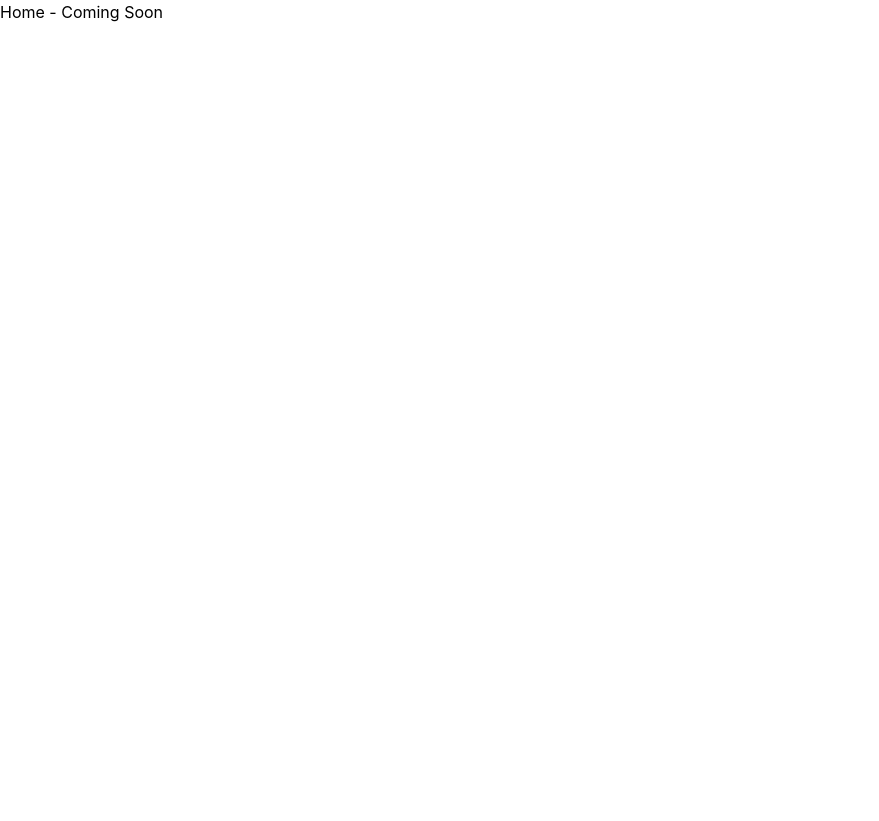
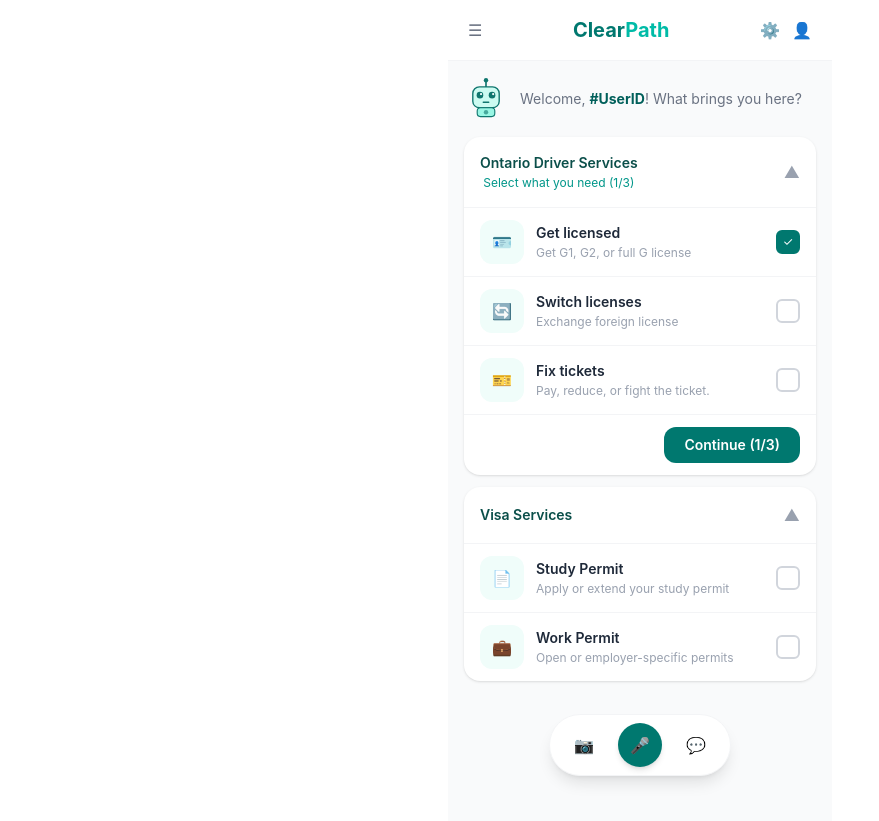
Before and after one commit to Viessley/ClearPath, a React (Vite) app in the folder clearpath-frontend/: page / in a window 1280 px wide. Shown: the whole page, without its empty margins (0-879 px from the left). Before the commit the page ends 800 px from the top, so only its background shows below. Built offline with nearby package versions, Linux system fonts and the light colour scheme.

Commit message:
feat: homepage initial build

```diff
--- a/clearpath-frontend/package.json
+++ b/clearpath-frontend/package.json
@@ -11,6 +11,7 @@
   },
   "dependencies": {
     "@tailwindcss/vite": "^4.2.1",
+    "@vitejs/plugin-react": "^5.1.4",
     "react": "^19.2.0",
     "react-dom": "^19.2.0",
     "react-router-dom": "^7.13.1",
--- a/clearpath-frontend/src/Pages/HomePage.jsx
+++ b/clearpath-frontend/src/Pages/HomePage.jsx
@@ -1,3 +1,56 @@
+import { useState } from 'react'
+import TopBar from '../components/layout/TopBar'
+import BottomBar from '../components/layout/BottomBar'
+import Mascot from '../components/shared/Mascot'
+import ServiceAccordion from '../components/home/ServiceAccordion'
+
+const SERVICES = [
+  {
+    category: "Ontario Driver Services",
+    items: [
+      { id: "get-licensed",   icon: "🪪", title: "Get licensed",    subtitle: "Get G1, G2, or full G license" },
+      { id: "switch-license", icon: "🔄", title: "Switch licenses", subtitle: "Exchange foreign license" },
+      { id: "fix-tickets",    icon: "🎫", title: "Fix tickets",     subtitle: "Pay, reduce, or fight the ticket." },
+    ],
+  },
+  {
+    category: "Visa Services",
+    items: [
+      { id: "study-permit", icon: "📄", title: "Study Permit", subtitle: "Apply or extend your study permit" },
+      { id: "work-permit",  icon: "💼", title: "Work Permit",  subtitle: "Open or employer-specific permits" },
+    ],
+  },
+]
+
 export default function HomePage() {
-  return <div>Home - Coming Soon</div>
+  const [selected, setSelected] = useState({ "get-licensed": true })
+
+  const toggleItem = (id) => setSelected(prev => ({ ...prev, [id]: !prev[id] }))
+
+  return (
+    <div className="max-w-sm mx-auto min-h-screen bg-gray-50 flex flex-col">
+      <TopBar />
+
+      <div className="flex-1 px-4 pt-4 pb-32">
+        {/* Greeting */}
+        <div className="flex items-center gap-3 mb-4">
+          <Mascot />
+          <p className="text-sm text-gray-500">Welcome, <strong className="text-teal-800">#UserID</strong>! What brings you here?</p>
+        </div>
+
+        {/* Services */}
+        {SERVICES.map(section => (
+          <ServiceAccordion
+            key={section.category}
+            category={section.category}
+            items={section.items}
+            selected={selected}
+            onToggle={toggleItem}
+          />
+        ))}
+      </div>
+
+      <BottomBar />
+    </div>
+  )
 }
--- a/clearpath-frontend/src/components/home/ServiceAccordion.jsx
+++ b/clearpath-frontend/src/components/home/ServiceAccordion.jsx
@@ -0,0 +1,52 @@
+import { useState } from 'react'
+import ServiceItem from './ServiceItem'
+
+export default function ServiceAccordion({ category, items, selected, onToggle }) {
+  const [isOpen, setIsOpen] = useState(true)
+
+  const selectedCount = items.filter(item => selected[item.id]).length
+
+  return (
+    <div className="bg-white rounded-2xl mb-3 shadow-sm overflow-hidden">
+
+      {/* Header */}
+      <button className="w-full flex items-center justify-between px-4 py-4"
+        onClick={() => setIsOpen(!isOpen)}>
+        <div>
+          <div className="text-sm font-semibold text-teal-900">{category}</div>
+          {selectedCount > 0 && (
+            <div className="text-xs text-teal-600 mt-0.5">
+              Select what you need ({selectedCount}/{items.length})
+            </div>
+          )}
+        </div>
+        <span className="text-gray-400">{isOpen ? '▲' : '▼'}</span>
+      </button>
+
+      {/* Items */}
+      {isOpen && (
+        <div>
+          {items.map(item => (
+            <ServiceItem
+              key={item.id}
+              icon={item.icon}
+              title={item.title}
+              subtitle={item.subtitle}
+              checked={!!selected[item.id]}
+              onToggle={() => onToggle(item.id)}
+            />
+          ))}
+
+          {/* Continue Button */}
+          {selectedCount > 0 && (
+            <div className="flex justify-end px-4 py-3 border-t border-gray-100">
+              <button className="bg-teal-700 text-white text-sm font-semibold px-5 py-2 rounded-xl">
+                Continue ({selectedCount}/{items.length})
+              </button>
+            </div>
+          )}
+        </div>
+      )}
+    </div>
+  )
+}
--- a/clearpath-frontend/src/components/home/ServiceItem.jsx
+++ b/clearpath-frontend/src/components/home/ServiceItem.jsx
@@ -0,0 +1,18 @@
+export default function ServiceItem({ icon, title, subtitle, checked, onToggle }) {
+  return (
+    <div className="flex items-center gap-3 px-4 py-3 border-t border-gray-100 cursor-pointer hover:bg-gray-50"
+      onClick={onToggle}>
+      <div className="w-11 h-11 bg-teal-50 rounded-xl flex items-center justify-center flex-shrink-0">
+        {icon}
+      </div>
+      <div className="flex-1">
+        <div className="text-sm font-semibold text-gray-800">{title}</div>
+        <div className="text-xs text-gray-400 mt-0.5">{subtitle}</div>
+      </div>
+      <div className={`w-6 h-6 rounded-md border-2 flex items-center justify-center flex-shrink-0
+        ${checked ? 'bg-teal-700 border-teal-700' : 'border-gray-300 bg-white'}`}>
+        {checked && <span className="text-white text-xs">✓</span>}
+      </div>
+    </div>
+  )
+}
--- a/clearpath-frontend/src/components/layout/BottomBar.jsx
+++ b/clearpath-frontend/src/components/layout/BottomBar.jsx
@@ -0,0 +1,17 @@
+export default function BottomBar() {
+  return (
+    <div className="fixed bottom-0 left-0 right-0 flex justify-center pb-6 pt-2">
+      <div className="flex items-center gap-3 bg-white rounded-full px-3 py-2 shadow-lg border border-gray-100">
+        <button className="w-11 h-11 rounded-full flex items-center justify-center text-gray-400 hover:bg-gray-100">
+          📷
+        </button>
+        <button className="w-11 h-11 rounded-full flex items-center justify-center bg-teal-700 text-white shadow-md">
+          🎤
+        </button>
+        <button className="w-11 h-11 rounded-full flex items-center justify-center text-gray-400 hover:bg-gray-100">
+          💬
+        </button>
+      </div>
+    </div>
+  )
+}
--- a/clearpath-frontend/src/components/layout/TopBar.jsx
+++ b/clearpath-frontend/src/components/layout/TopBar.jsx
@@ -0,0 +1,14 @@
+export default function TopBar() {
+  return (
+    <div className="flex items-center justify-between px-5 py-4 bg-white border-b border-gray-100">
+      <button className="text-gray-500">☰</button>
+      <h1 className="text-xl font-bold text-teal-700">
+        Clear<span className="text-teal-500">Path</span>
+      </h1>
+      <div className="flex gap-3 text-gray-500">
+        <button>⚙</button>
+        <button>👤</button>
+      </div>
+    </div>
+  )
+}
```
Also changed, not shown: clearpath-frontend/src/components/shared/Checkbox.jsx (renamed from clearpath-frontend/src/shared/Checkbox.jsx), clearpath-frontend/src/components/shared/Mascot.jsx (renamed from clearpath-frontend/src/shared/Mascot.jsx), 1 other file (tests, documents, lock files or other folders).
